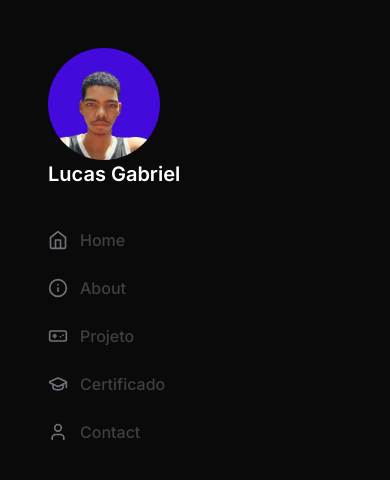
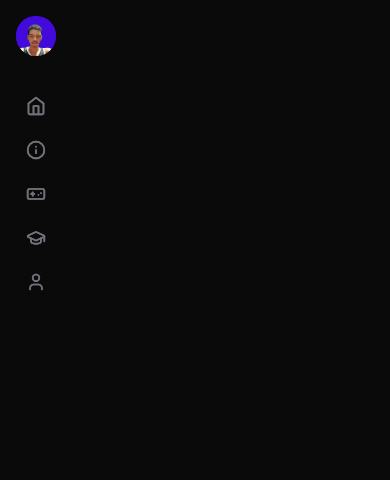
Before and after one commit to DevLuk4s/portfolio-2, a Next.js app in the folder my-app/: page /components/Sidebar in a window 390 px wide. Shown: the top 480 px of the page. Built offline with nearby package versions, Linux system fonts and the light colour scheme.

Commit message:
update project

```diff
--- a/my-app/src/app/components/Sidebar/Logo.tsx
+++ b/my-app/src/app/components/Sidebar/Logo.tsx
@@ -7,8 +7,8 @@ import eu from "@/app/assets/images/slug/eu.jpeg";
 export default function Logo() {
   return (
     <div>
-      <Image className="w-28 h-28 rounded-full" src={eu} alt="eu" />
-      <h2 className="text-white text-xl font-semibold">Lucas Gabriel</h2>
+      <Image className="md:w-28 md:h-28 w-10 h-10 rounded-full" src={eu} alt="eu" />
+      <h2 className="text-white text-xl font-semibold hidden md:block">Lucas Gabriel</h2>
     </div>
   );
 }
--- a/my-app/src/app/components/Sidebar/Navitem.tsx
+++ b/my-app/src/app/components/Sidebar/Navitem.tsx
@@ -17,7 +17,7 @@ export default function Navitem({
   return (
     <Link className="group flex items-center gap-3" href={router}>
       <Icons className="w-5 h-5 text-zinc-500 group-hover:text-violet-500 transition duration-200" />
-      <span className="font-medium text-zinc-700 group-hover:text-violet-500 transition duration-200">
+      <span className="font-medium text-zinc-700 group-hover:text-violet-500 transition duration-200 hidden md:block">
         {tittle}
       </span>
     </Link>
--- /dev/null
+++ b/my-app/src/app/components/Sidebar/SidebarMob.tsx
@@ -0,0 +1,9 @@
+import Sidebar from "./page";
+
+export default function SidebarMob() {
+  return (
+    <aside>
+        <Sidebar />
+    </aside>
+  )
+}
--- a/my-app/src/app/components/Sidebar/page.tsx
+++ b/my-app/src/app/components/Sidebar/page.tsx
@@ -4,7 +4,7 @@ import MainNavigation from "./MainNavigation";
 
 export default function Sidebar() {
   return (
-    <aside className="fixed top-0 left-0 overflow-x-hidden z-10 flex flex-col gap-10 p-12">
+    <aside className="fixed top-0 left-0 overflow-x-hidden z-10 flex flex-col items-center justify-center gap-10 md:p-12 p-4">
       <Logo />
       <MainNavigation />
     </aside>
--- a/my-app/src/app/layout.tsx
+++ b/my-app/src/app/layout.tsx
@@ -4,6 +4,7 @@ import "./globals.css";
 
 // Components
 import Sidebar from "./components/Sidebar/page";
+import SidebarMob from "./components/Sidebar/SidebarMob";
 
 const inter = Inter({ subsets: ["latin"] });
 
@@ -20,7 +21,7 @@ export default function RootLayout({
   return (
     <html lang="pt-br" className={inter.className}>
       <body className="grid md:grid-cols-desktop grid-cols-mobile min-h-screen bg-neutral-950">
-        <div className="hidden md:block">
+        <div>
           <Sidebar />
         </div>
         <main>{children}</main>
--- a/my-app/tailwind.config.ts
+++ b/my-app/tailwind.config.ts
@@ -11,7 +11,7 @@ const config: Config = {
     extend: {
       gridTemplateColumns: {
         desktop: "200px 1fr",
-        mobile: "auto 1fr",
+        mobile: "50px 1fr",
       },
       width: {
         card: "600px",
```
